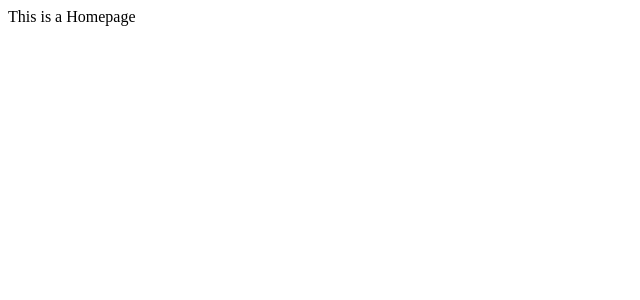
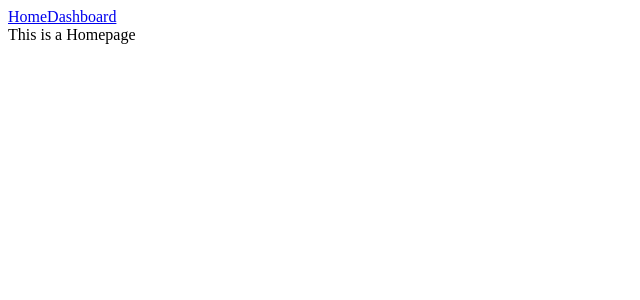
Before and after one commit to spcodegen/reactyt, a React (Vite) app: page / in a window 1280 px wide. Shown: the top 300 px of the page, without its empty margins (0-640 px from the left). Built offline with nearby package versions, Linux system fonts and the light colour scheme.

Commit message:
Link Component in React

```diff
--- a/src/App.jsx
+++ b/src/App.jsx
@@ -4,10 +4,12 @@ import "./App.css";
 import Homepage from "./pages/Homepage";
 import Dashboard from "./pages/Dashboard";
 import PageNotFound from "./pages/PageNotFound";
+import Nav from "./Nav";
 
 function App() {
   return (
     <BrowserRouter>
+      <Nav />
       <Routes>
         <Route path="/" element={<Homepage />} />
         <Route path="/dashboard" element={<Dashboard />} />
--- /dev/null
+++ b/src/Nav.jsx
@@ -0,0 +1,13 @@
+import React from "react";
+import { Link } from "react-router-dom";
+
+function Nav() {
+  return (
+    <div>
+      <Link to="/">Home</Link>
+      <Link to="/dashboard">Dashboard</Link>
+    </div>
+  );
+}
+
+export default Nav;
--- a/src/pages/Dashboard.jsx
+++ b/src/pages/Dashboard.jsx
@@ -1,7 +1,12 @@
 import React from "react";
+import { Link } from "react-router-dom";
 
 function Dashboard() {
-  return <div>this is a Dashboard</div>;
+  return (
+    <div>
+      <div>this is a Dashboard</div>
+    </div>
+  );
 }
 
 export default Dashboard;
--- a/src/pages/Homepage.jsx
+++ b/src/pages/Homepage.jsx
@@ -1,7 +1,12 @@
 import React from "react";
+import { Link } from "react-router-dom";
 
 function Homepage() {
-  return <div>This is a Homepage</div>;
+  return (
+    <div>
+      <div>This is a Homepage</div>
+    </div>
+  );
 }
 
 export default Homepage;
```
